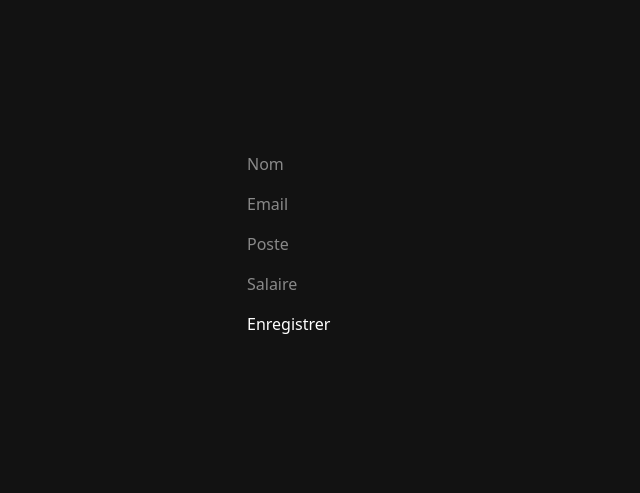
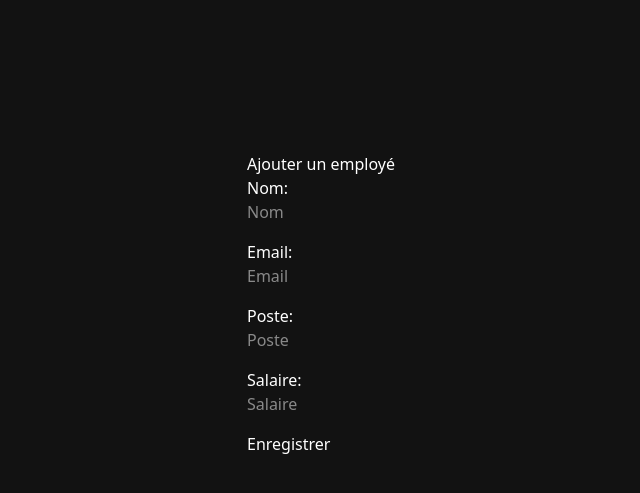
Before and after one commit to nnangassejb10/employe_project, a Django app: page /ajouter/ in a window 1280 px wide. Shown: the top 493 px of the page, without its empty margins (33-673 px from the left). Run offline with Django 5.2, Linux system fonts and the light colour scheme; some libraries are stand-ins or nearby versions.

Commit message:
ajout d'un fichier

```diff
--- a/employe/templates/employe/formulaire.html
+++ b/employe/templates/employe/formulaire.html
@@ -1,15 +1,35 @@
 {% extends "employe/base.html" %}
 
+{% block content %}
+<h2>Ajouter un employé</h2>
+<form method="POST" class="space-y-4">
+    {% csrf_token %}
+    {{ form.non_field_errors }}
 
-<!--voici le body en dessous-->
+    <div>
+        {{ form.nom.label_tag }}<br>
+        {{ form.nom }}
+        {{ form.nom.errors }}
+    </div>
 
-  {% block content %}
-    <form method="POST" class="space-y-4">
-        {% csrf_token %}
-        {{form.nom}}
-        {{form.email}}
-        {{form.poste}}
-        {{form.salaire}}
-        <button type="submit" class="btn btn-primary">Enregistrer</button>
-    </form>
-    {% endblock %}
+    <div>
+        {{ form.email.label_tag }}<br>
+        {{ form.email }}
+        {{ form.email.errors }}
+    </div>
+
+    <div>
+        {{ form.poste.label_tag }}<br>
+        {{ form.poste }}
+        {{ form.poste.errors }}
+    </div>
+
+    <div>
+        {{ form.salaire.label_tag }}<br>
+        {{ form.salaire }}
+        {{ form.salaire.errors }}
+    </div>
+
+    <button type="submit" class="btn btn-primary">Enregistrer</button>
+</form>
+{% endblock %}
--- a/employe/views.py
+++ b/employe/views.py
@@ -12,13 +12,13 @@ def liste_employes(request):
 
 def ajouter_employe(request):
     form = EmployeForm(request.POST or None)
-    if form.is_valid() :
+    if form.is_valid():
         form.save()
+        return redirect('liste_employes')
+    else:
+        print(form.errors)  # <-- Affiche les erreurs dans la console
 
-        return redirect('liste_employes')
-
-    return render (request, 'employe/formulaire.html' , {'form': form})
-
+    return render(request, 'employe/formulaire.html', {'form': form})
 
 def modifier_employe(request, id) :
     employe = get_object_or_404(Employe, id=id)
```
Also changed, not shown: db.sqlite3.
